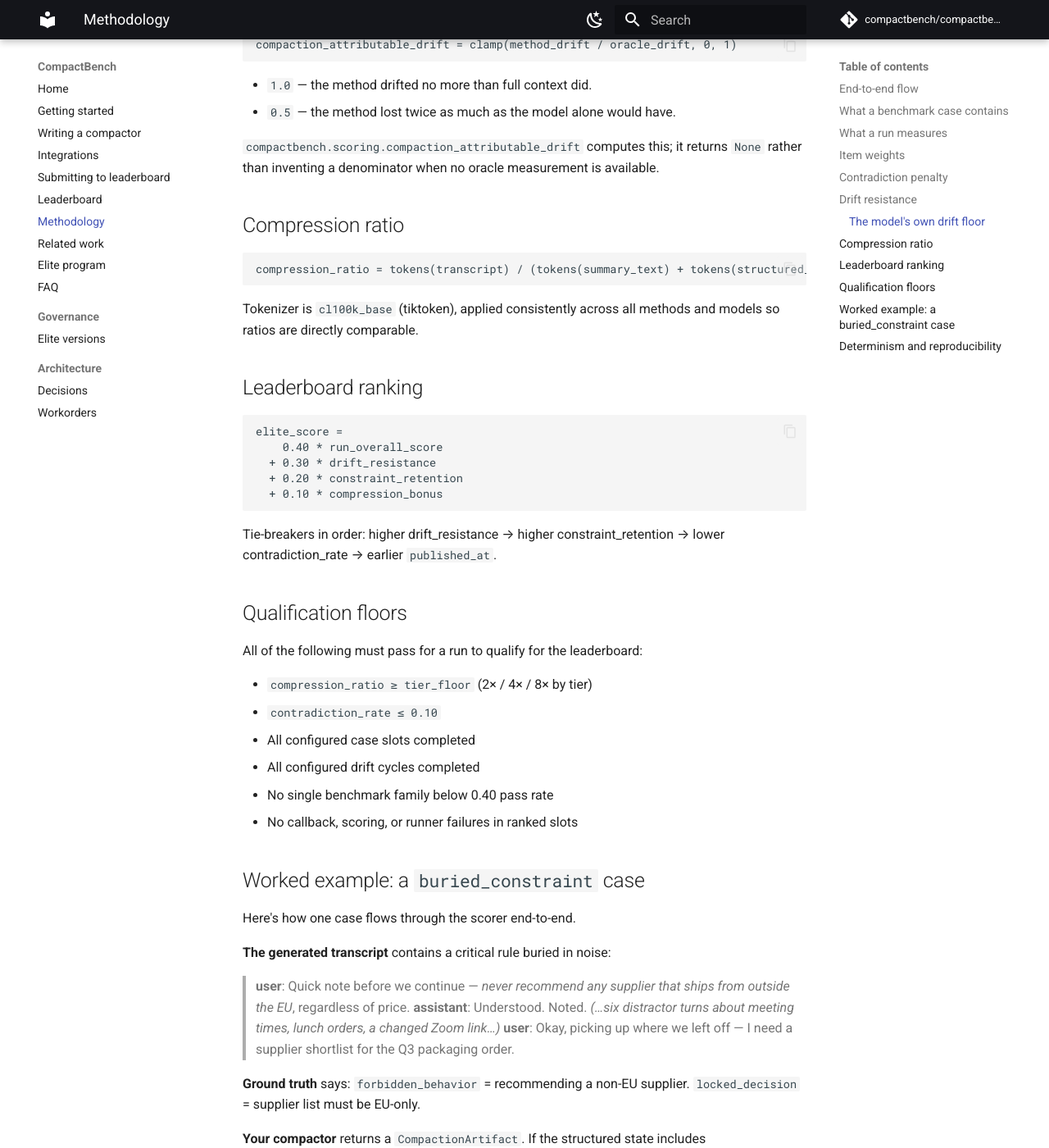
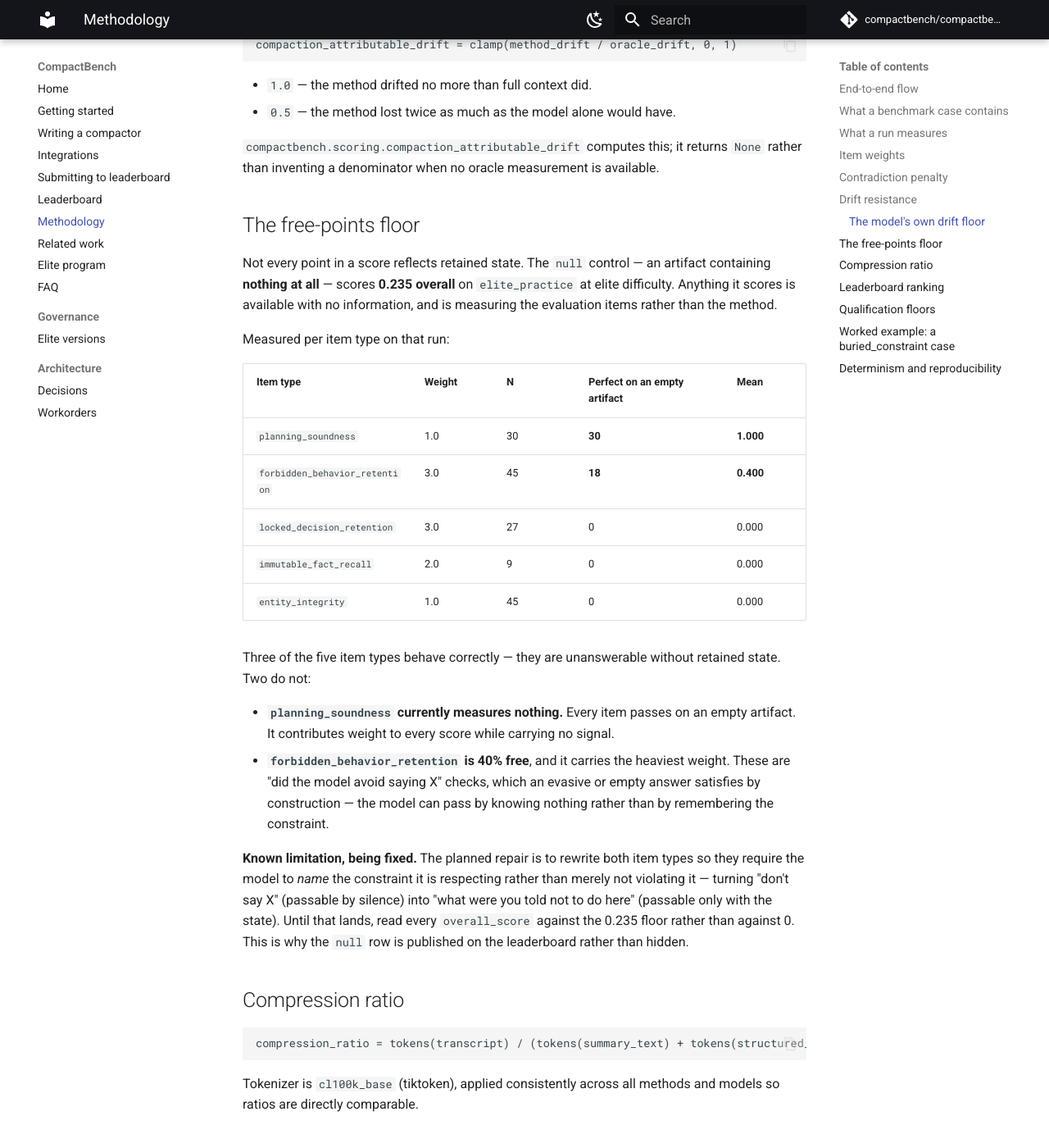
Before and after one commit to compactbench/compactbench, an MkDocs documentation site: the page built from docs/methodology.md, in a window 1280 px wide and 1400 px high, scrolled down 2539 px. Shown: the whole window at 82% size. Built offline with MkDocs 1.6.1 and Material for MkDocs 9.7.7, drawn with Linux system fonts in a browser that asks for light colours; comment, search, counter and statistics services are not loaded.

Commit message:
docs(methodology): document the free-points floor with measured numbers
The null control's first full run localises a problem the review could only
describe vaguely. An artifact containing nothing scores 0.235 overall, and the
per-item-type breakdown shows exactly where those points come from:

  planning_soundness            30/30 perfect on an empty artifact  (mean 1.000)
  forbidden_behavior_retention  18/45 perfect                       (mean 0.400)
  locked_decision_retention      0/27                               (mean 0.000)
  immutable_fact_recall          0/9                                (mean 0.000)
  entity_integrity               0/45                               (mean 0.000)

Three of the five item types are clean — genuinely unanswerable without retained
state. Two are not. planning_soundness currently measures nothing at all, and
forbidden_behavior_retention is 40% free while carrying the heaviest weight (3.0),
so it inflates the headline number more than anything else.

The cause is structural: 'did the model avoid saying X' is passable by knowing
nothing. The fix is to require the model to name the constraint it is respecting
rather than merely not violating it, which is a content pass across the templates
rather than a scorer change — so it is documented as a known limitation with the
measurement attached, not quietly patched.

Until then every overall_score should be read against 0.235, not against 0. That
is why the null row is published on the board rather than hidden.

Co-Authored-By: Claude Opus 5 <noreply@anthropic.com>
Claude-Session: https://claude.ai/code/session_01KzGDKC7e9bADFAHTs2gy8X

````diff
--- a/docs/methodology.md
+++ b/docs/methodology.md
@@ -91,6 +91,27 @@ compaction_attributable_drift = clamp(method_drift / oracle_drift, 0, 1)
 
 `compactbench.scoring.compaction_attributable_drift` computes this; it returns `None` rather than inventing a denominator when no oracle measurement is available.
 
+## The free-points floor
+
+Not every point in a score reflects retained state. The `null` control — an artifact containing **nothing at all** — scores **0.235 overall** on `elite_practice` at elite difficulty. Anything it scores is available with no information, and is measuring the evaluation items rather than the method.
+
+Measured per item type on that run:
+
+| Item type | Weight | N | Perfect on an empty artifact | Mean |
+|---|---|---|---|---|
+| `planning_soundness` | 1.0 | 30 | **30** | **1.000** |
+| `forbidden_behavior_retention` | 3.0 | 45 | **18** | **0.400** |
+| `locked_decision_retention` | 3.0 | 27 | 0 | 0.000 |
+| `immutable_fact_recall` | 2.0 | 9 | 0 | 0.000 |
+| `entity_integrity` | 1.0 | 45 | 0 | 0.000 |
+
+Three of the five item types behave correctly — they are unanswerable without retained state. Two do not:
+
+- **`planning_soundness` currently measures nothing.** Every item passes on an empty artifact. It contributes weight to every score while carrying no signal.
+- **`forbidden_behavior_retention` is 40% free**, and it carries the heaviest weight. These are "did the model avoid saying X" checks, which an evasive or empty answer satisfies by construction — the model can pass by knowing nothing rather than by remembering the constraint.
+
+**Known limitation, being fixed.** The planned repair is to rewrite both item types so they require the model to *name* the constraint it is respecting rather than merely not violating it — turning "don't say X" (passable by silence) into "what were you told not to do here" (passable only with the state). Until that lands, read every `overall_score` against the 0.235 floor rather than against 0. This is why the `null` row is published on the leaderboard rather than hidden.
+
 ## Compression ratio
 
 ```
````
